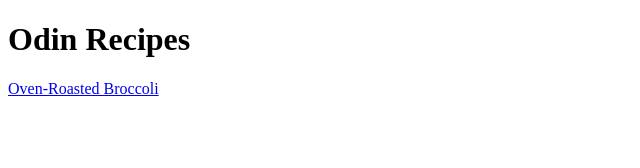
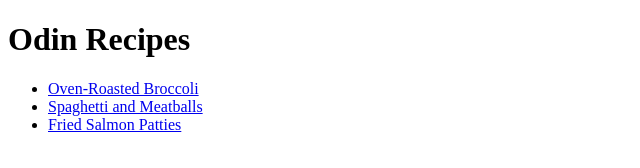
Before and after one commit to thequiet0ne/odin-recipes, a plain HTML site: page index.html in a window 1280 px wide. Shown: the whole page, without its empty margins (0-640 px from the left). Drawn offline with Linux system fonts and the light colour scheme.

```diff
--- a/index.html
+++ b/index.html
@@ -8,7 +8,11 @@
 </head>
 <body>
     <h1>Odin Recipes</h1>
+        <ul>
+            <li><a href="recipes/roasted-broccoli.html">Oven-Roasted Broccoli</a></li>
+            <li><a href="recipes/spaghetti-meatball.html">Spaghetti and Meatballs</a></li>
+            <li><a href="recipes/fried-salmon-patties.html">Fried Salmon Patties</a></li>
+        </ul>
 
-    <a href="recipes/roasted-broccoli.html">Oven-Roasted Broccoli</a>
 </body>
 </html>
```
Also changed, not shown: images/fried-salmon-patties.jpg (added), images/spaghetti-meatballs.jpg (added).
